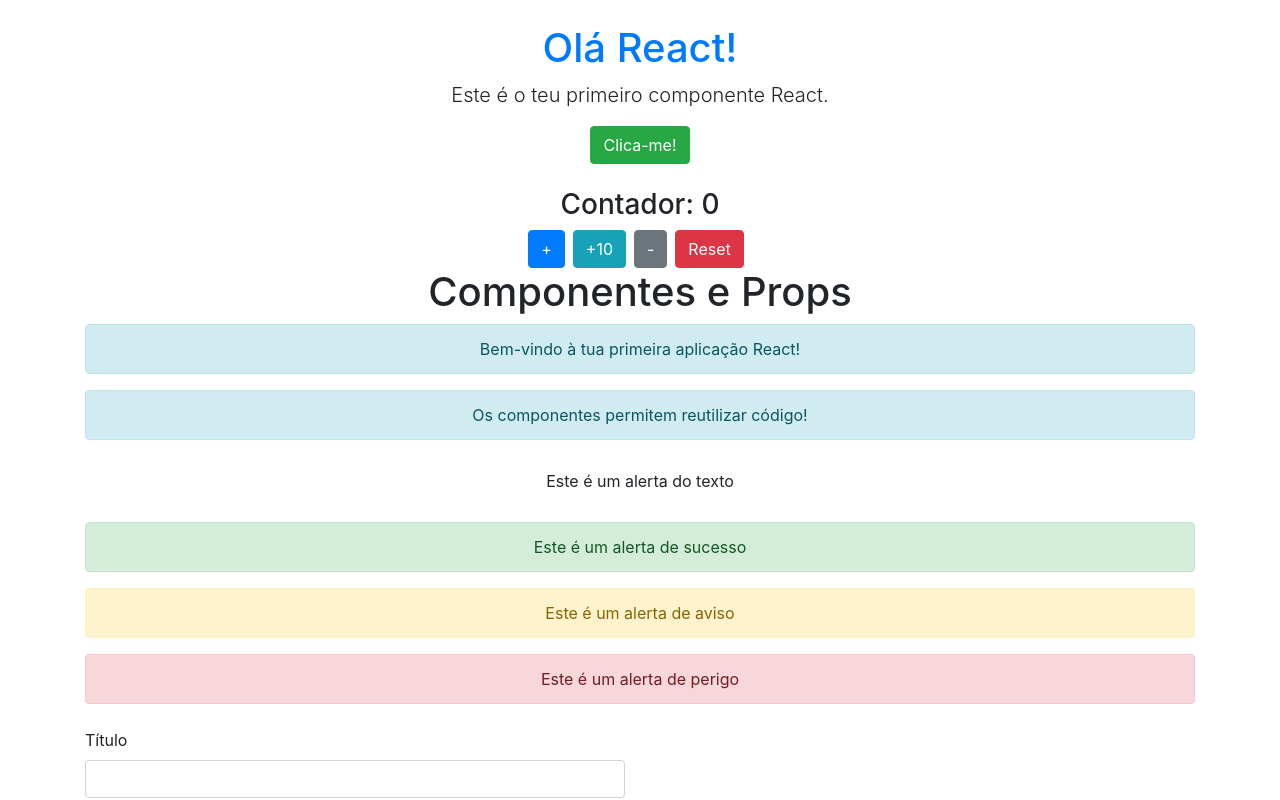
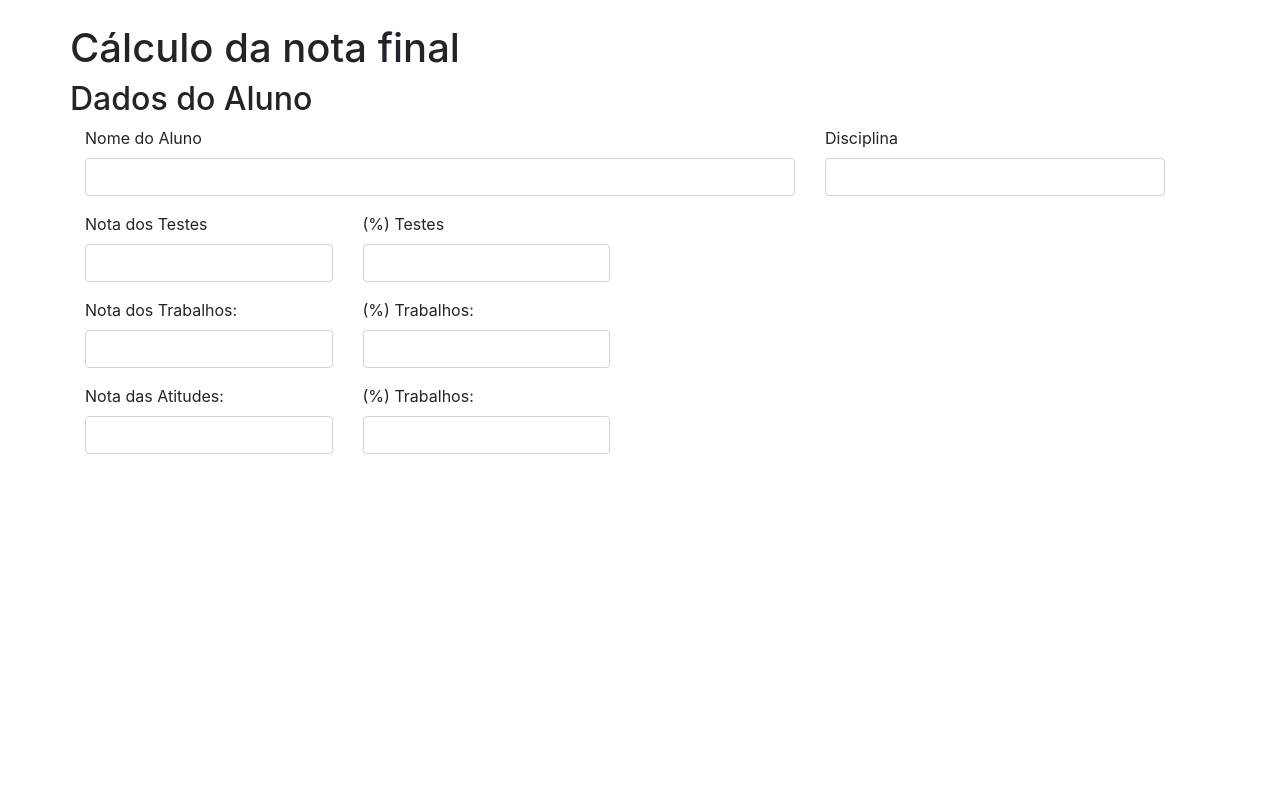
Before and after one commit to Tiago-Diass/REACT-APP-1, a React (Vite) app: page / in a window 1280 px wide. Shown: the top 800 px of the page. Built offline with nearby package versions, Linux system fonts and the light colour scheme.

Commit message:
Inicio do ex5

```diff
--- a/src/App.jsx
+++ b/src/App.jsx
@@ -9,17 +9,18 @@ import Alerta from './Alerta';
 import Contador from './Contador';
 import Formulario from './Formulario';
 import Tarefas from './Tarefas.jsx';
+import Notas from './Notas.jsx';
 
 // Um componente React é uma função que devolve JSX (JavaScript + HTML)
 function App() {
   return (
     <div className="container mt-4">
-      <h1 className="text-center text-primary">Olá React!</h1>
+      {/*<h1 className="text-center text-primary">Olá React!</h1>
       <p className="lead text-center">
         Este é o teu primeiro componente React.
       </p>
       {/* Evento onClick em React usa camelCase e chama uma função */}
-      <button
+      {/*<button
         className="btn btn-success d-block mx-auto"
         onClick={() => alert('Olá, TIKITI!')}
       >
@@ -28,19 +29,21 @@ function App() {
 
       <Contador />
 
-      <h1 className="text-center">Componentes e Props</h1>
+      {/*<h1 className="text-center">Componentes e Props</h1>
       {/* Cada componente recebe props diferentes */}
-      <Mensagem texto="Bem-vindo à tua primeira aplicação React!" />
+      {/*<Mensagem texto="Bem-vindo à tua primeira aplicação React!" />
       <Mensagem texto="Os componentes permitem reutilizar código!" />
 
       <Alerta texto="Este é um alerta do texto" />
       <Alerta tipo="success" texto="Este é um alerta de sucesso" />
       <Alerta tipo="warning" texto="Este é um alerta de aviso" />
-      <Alerta tipo="danger" texto="Este é um alerta de perigo" />
+      <Alerta tipo="danger" texto="Este é um alerta de perigo" /> */}
 
       {/* <Formulario /> */}
 
-      <Tarefas />
+      {/* <Tarefas /> */}
+
+      <Notas />
 
     </div>
   );
--- /dev/null
+++ b/src/Notas.jsx
@@ -0,0 +1,83 @@
+import React, { useState } from 'react';
+
+function Notas() {
+
+    const [formData, setFormData] = useState({
+            nomeAluno: '',
+            disciplina: '',
+            notaTestes: '',
+            percTrabalhos: '',
+            percAtitudes: '',
+    });
+
+    return (
+        <div className="mt-4 row">
+
+            <div className="w-100">
+                <h1>Cálculo da nota final</h1>
+                <h2>Dados do Aluno</h2>
+            </div>
+
+            <form className="col-12 row">
+                <div className="col-8">
+                        <div className="form-group">
+                            <label>Nome do Aluno</label>
+                            <input type="text" className="form-control" value={formData.nomeAluno} onChange={(e) =>
+                                setFormData({ ...formData, nomeAluno: e.target.value })} required />
+                        </div>
+                </div>
+
+                <div className="col-4">
+                        <div className="form-group">
+                            <label>Disciplina</label>
+                            <input type="text" className="form-control" value={formData.disciplina} onChange={(e) =>
+                                setFormData({ ...formData, disciplina: e.target.value })} required />
+                        </div>
+                </div>
+
+                <div className="col-3">
+                        <div className="form-group">
+                            <label>Nota dos Testes</label>
+                            <input type="text" className="form-control" value={formData.notaTestes} onChange={(e) =>
+                                setFormData({ ...formData, notaTestes: e.target.value })} required />
+                        </div>
+
+                        <div className="form-group">
+                            <label>Nota dos Trabalhos:</label>
+                            <input type="text" className="form-control" value={formData.notaTrabalhos} onChange={(e) =>
+                                setFormData({ ...formData, notaTrabalhos: e.target.value })} required />
+                        </div>
+
+                        <div className="form-group">
+                            <label>Nota das Atitudes:</label>
+                            <input type="text" className="form-control" value={formData.notaAtitudes} onChange={(e) =>
+                                setFormData({ ...formData, notaAtitudes: e.target.value })} required />
+                        </div>
+                </div>
+
+                <div className="col-3">
+                        <div className="form-group">
+                            <label>(%) Testes</label>
+                            <input type="text" className="form-control" value={formData.percTestes} onChange={(e) =>
+                                setFormData({ ...formData, percTestes: e.target.value })} required />
+                        </div>
+
+                        <div className="form-group">
+                            <label>(%) Trabalhos:</label>
+                            <input type="text" className="form-control" value={formData.percTrabalhos} onChange={(e) =>
+                                setFormData({ ...formData, percTrabalhos: e.target.value })} required />
+                        </div>
+
+                        <div className="form-group">
+                            <label>(%) Trabalhos:</label>
+                            <input type="text" className="form-control" value={formData.percAtitudes} onChange={(e) =>
+                                setFormData({ ...formData, percAtitudes: e.target.value })} required />
+                        </div>
+                </div>
+
+            </form>
+        </div>
+    );
+}
+
+export default Notas;
```
